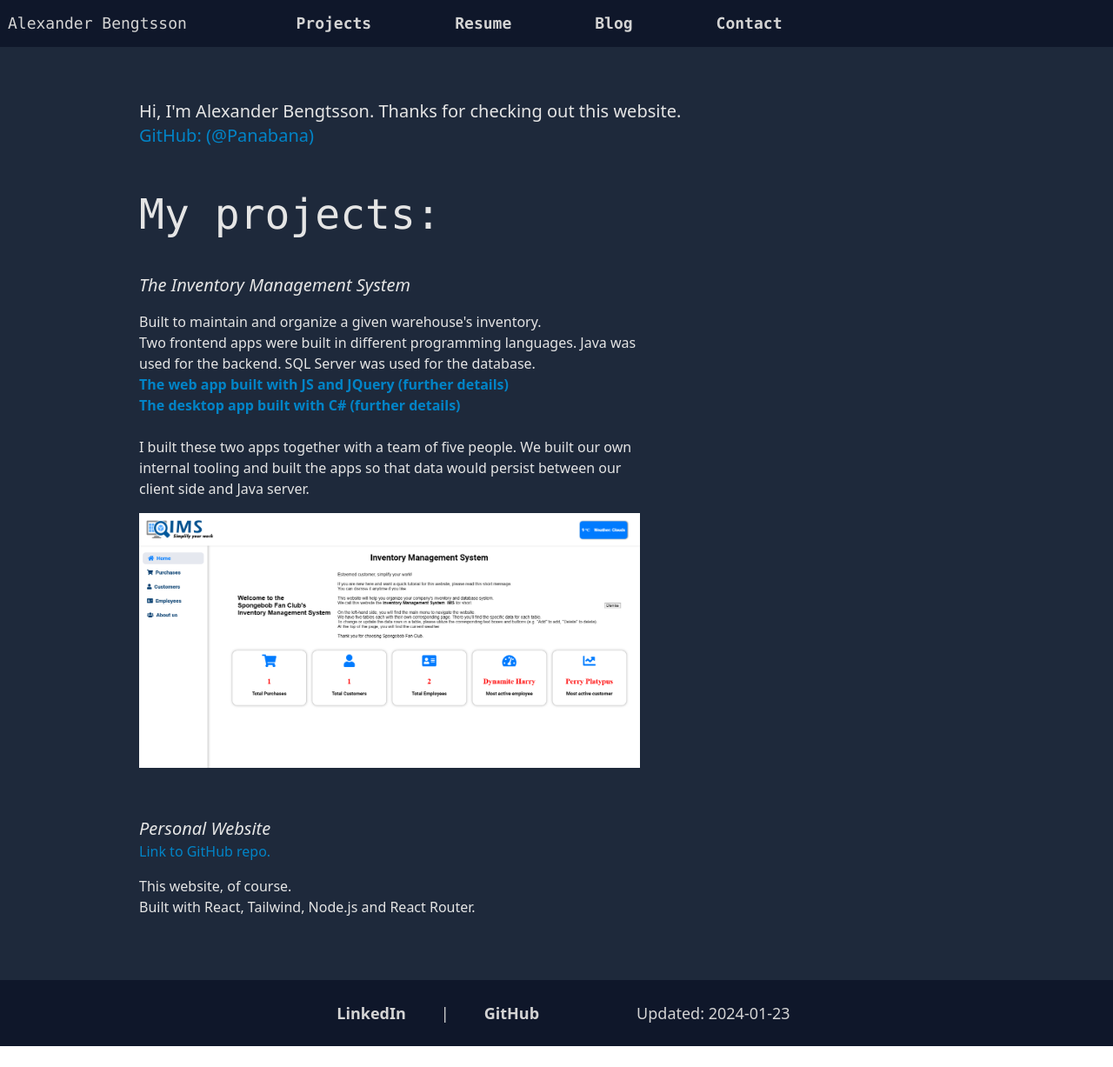
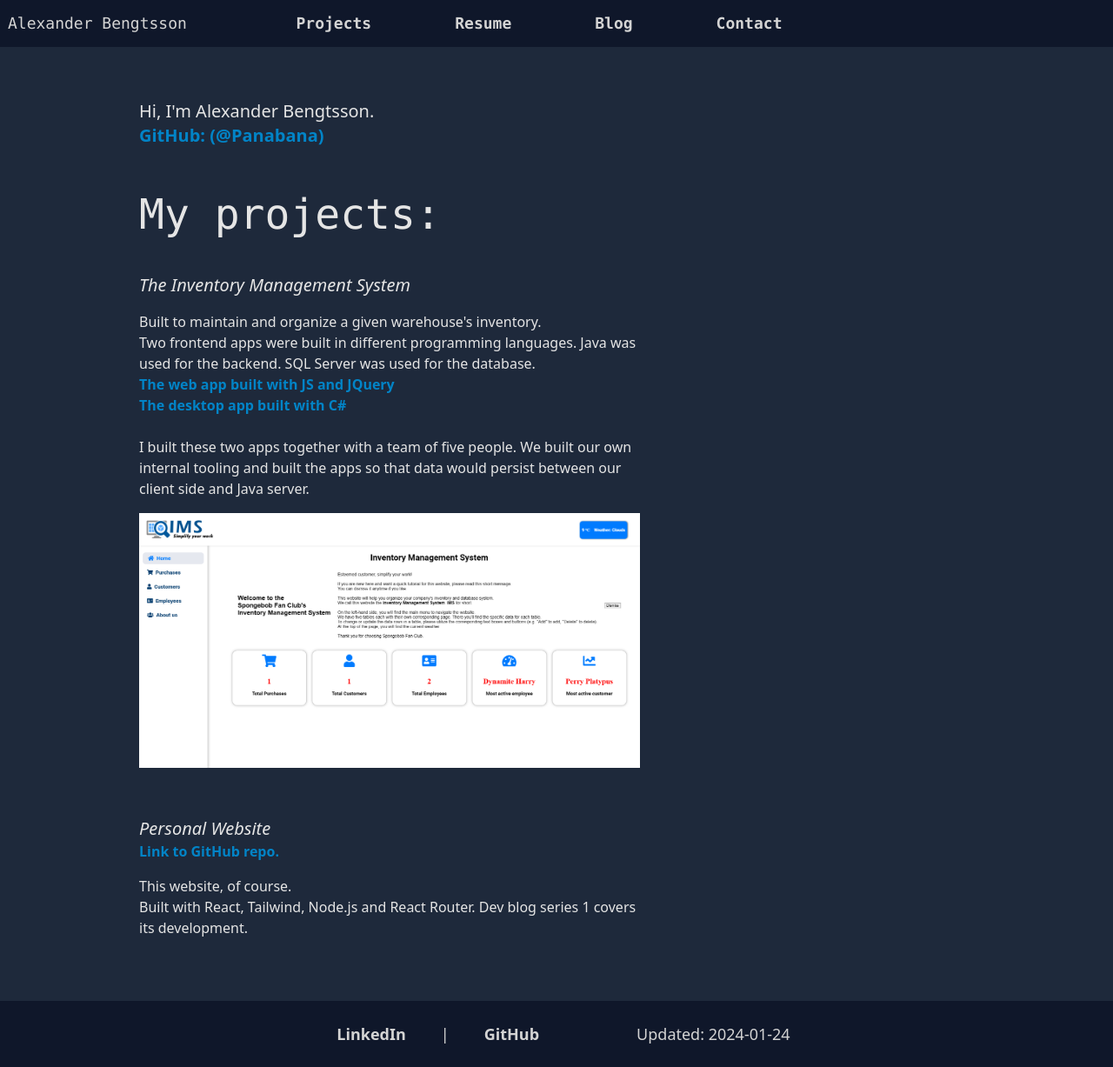
Before and after one commit to Panabana/panabana-portfolio-2024, a React (Create React App) app: page / in a window 1280 px wide. Shown: the whole page at 87% size. Before the commit the page ends 1203 px from the top, so only its background shows below. Built offline with nearby package versions, Linux system fonts and the light colour scheme.

Commit message:
Content upd in Footer + Project

```diff
--- a/src/pages/Footer.js
+++ b/src/pages/Footer.js
@@ -18,7 +18,7 @@ export default function Footer() {
           GitHub
         </a>
         <p>
-          Updated: 2024-01-23
+          Updated: 2024-01-24
         </p>
       </nav>
       <div>
--- a/src/pages/Projects.js
+++ b/src/pages/Projects.js
@@ -9,13 +9,13 @@ export default function Projects() {
           <div className="container px-5 mx-auto text-left lg:px-40">
             <div>
               <h2 className="text-base sm:text-xl mt-5">
-                Hi, I'm Alexander Bengtsson. Thanks for checking out this website.
+                Hi, I'm Alexander Bengtsson.
               </h2>
               <a
                 href="https://www.github.com/panabana/"
                 target="_blank"
                 rel="noopener noreferrer"
-                className="text-base sm:text-xl text-sky-600 hover:underline">
+                className="text-base sm:text-xl font-bold text-sky-600 hover:underline">
                 GitHub: (@Panabana)
               </a>
               <br className="hidden lg:inline-block" />
@@ -40,14 +40,14 @@ export default function Projects() {
                     href="https://github.com/Panabana/sfc-inventory-management-system-web"
                     target="_blank"
                     rel="noopener noreferrer"
-                  >The web app built with JS and JQuery (further details) </a>
+                  >The web app built with JS and JQuery</a>
                   <br />
                   <a
                     className="text-sky-600 hover:underline font-bold"
                     href="https://github.com/Panabana/sfc-inventory-management-system-app"
                     target="_blank"
                     rel="noopener noreferrer"
-                  >The desktop app built with C# (further details)</a>
+                  >The desktop app built with C#</a>
                   <br /><br />
                   I built these two apps together with a team of five people. We built our own internal tooling and built the apps so that data would persist between our client side and Java server.
                 </p>
@@ -65,13 +65,13 @@ export default function Projects() {
                   href="https://github.com/Panabana/panabana-portfolio-2024"
                   target="_blank"
                   rel="noopener noreferrer"
-                  className="text-sky-600 hover:underline">
+                  className="text-sky-600 font-bold hover:underline">
                   Link to GitHub repo.
                 </a>
                 <p className="text-base font-normal mt-4">
                   This website, of course.
                   <br />
-                  Built with React, Tailwind, Node.js and React Router.
+                  Built with React, Tailwind, Node.js and React Router. Dev blog series 1 covers its development.
                 </p>
               </div>
             </div>
```
